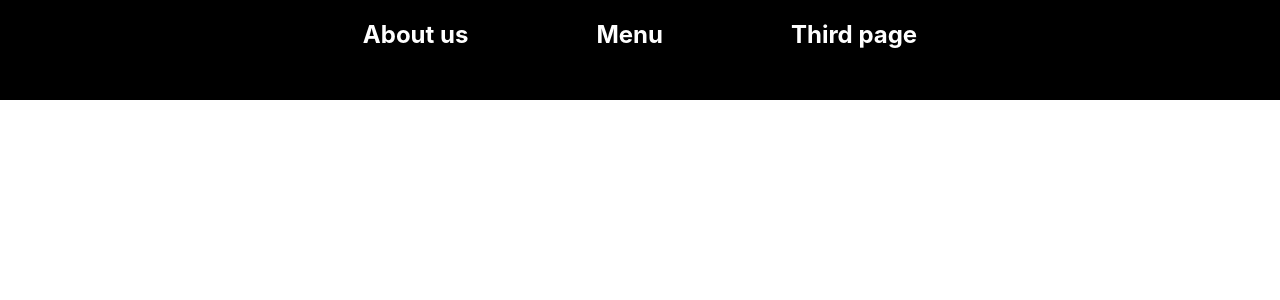
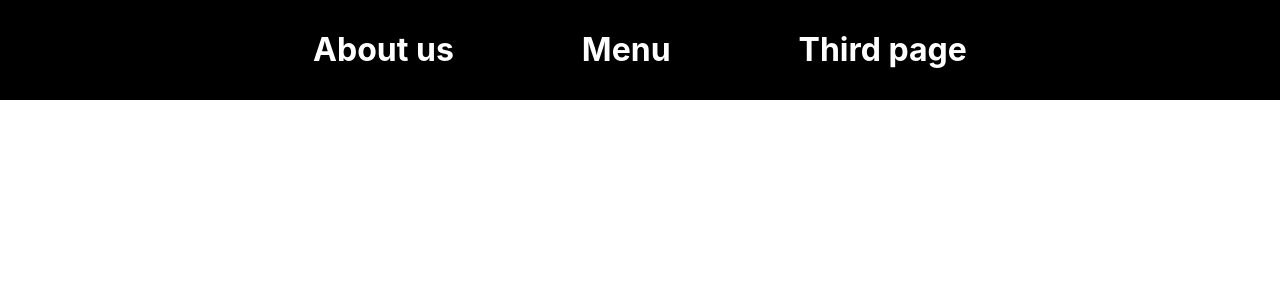
Before and after one commit to DonovanGallaway/Restaurant-template, a Svelte app: page / in a window 1280 px wide. Shown: the top 300 px of the page. Built offline with nearby package versions, Linux system fonts and the light colour scheme.

Commit message:
Nav bar almost finished

```diff
--- a/src/components/NavBar.svelte
+++ b/src/components/NavBar.svelte
@@ -6,76 +6,111 @@
 
     let burgerTruthy = false
     let rotation = 0
+    let vh = 0
+    let display
+    let position
+    let height
 
     let screenWidth = document.documentElement.clientWidth;
+
+    if(screenWidth <= 600) {
+        display = "none"
+    }  else {
+        display = "block"
+    }
 
     const burgerFunc = () => {
         if(burgerTruthy === false) {
             burgerTruthy = true
             rotation = 90
+            display = "block"
+            height = window.innerHeight - 304
+            console.log(height)
+            position = "relative"
         } else {
             burgerTruthy = false
             rotation = 0
+            display = "none"
+            height = 0
+            position = "absolute"
         }
     }
 
-    window.addEventListener("resize", () => {screenWidth = document.documentElement.clientWidth})
+    console.log(window.innerHeight)
 
-    console.log(screenWidth)
+
+
+    const resizeFunc = () => {
+        screenWidth = document.documentElement.clientWidth
+        if(screenWidth <= 600 && burgerTruthy === false) {
+            display = "none"
+            position = "absolute"
+        }  else {
+            display = "block"
+            burgerTruthy = false
+            position = "relative"
+        }
+    }
+
+    window.addEventListener("resize", resizeFunc)
 
 </script>
 
+<div id="Nav">
 <nav>
-
-    <div id="nav-items"
-     class:burger={screenWidth <= 600}
-     class:noBurger={screenWidth > 600}
-     >
-
-
-    <h1
-        class="nav-item"
-        class:hidden={screenWidth <= 600 && burgerTruthy === false}
-        class:visible={screenWidth <= 600 && burgerTruthy}
-        >About us
-    </h1>
-
-
-
-
-    <h1
-        class="nav-item"
-        class:hidden={screenWidth <= 600 && burgerTruthy === false}
-        class:visible={screenWidth <= 600 && burgerTruthy}
-        >Menu
-    </h1>
-
-
-
-
-    <h1
-        class="nav-item"
-        class:hidden={screenWidth <= 600 && burgerTruthy === false}
-        class:visible={screenWidth <= 600 && burgerTruthy}
-        >Third page
-    </h1>
 
 
 
     <div id="hamburger" class:burgerInvisible={screenWidth > 600} class:burgerVisible={screenWidth <= 600} on:click={burgerFunc}>
         <Fa icon={faBars} scale={3} style="
-        margin-top: 25px;
+        margin-top: 30px;
         transform: rotate({rotation}deg);
         color: white;
         transition: 0.5s;
         " />
     </div>
-    </div>
+
 
 
 </nav>
 
+
+<div id="nav-items"
+    style="padding-bottom: {height}px;"
+    class:extend={burgerTruthy === true}
+    class:retract={burgerTruthy === false}
+>
+
+
+<h1
+   class="nav-item"
+   style="display: {display}; position: {position}">
+   About us
+</h1>
+
+
+
+
+<h1
+   class="nav-item"
+   style="display: {display}; position: {position}">
+   Menu
+</h1>
+
+
+
+
+<h1
+   class="nav-item"
+   style="display: {display}; position: {position}">
+   Third page
+</h1>
+</div>
+
+</div>
+
 <style>
+
     nav {
         position: relative;
         top: 0;
@@ -84,67 +119,75 @@
         padding-bottom: 100px
     }
 
-    .noItems {
-        padding-bottom: 70px;
+    .extend {
+        transition: 0.5s;
+
     }
 
-    #nav-items {
-        position: absolute;
-    }
-
-    .nav-item {
-
-    }
 
     .burger {
 
     }
 
     .noBurger {
+
+    }
+
+
+    /*Character stuff*/
+
+    #nav-items {
+        position: absolute;
         display: flex;
         justify-content: center;
+        top: 0;
+        background: black;
         width: 100%;
     }
 
-    .item-container {
-        display: block;
-    }
+
+
 
     h1 {
-        margin: 20px;
-        margin-left: 5%;
-        margin-right: 5%;
+        margin: 30px 5%;
         color: white
     }
 
-    .burgerInvisible {
+
+
+    /*Burger stuff*/
+    #hamburger {
         position: absolute;
-        right: 10%;
-        opacity: 0
+        display: none
     }
 
     .burgerVisible {
-        display: block
-    }
-
-    .hidden {
-        opacity: 0
+        display: block;
+        right: 35px
     }
 
 
+
+
     @media only screen and (max-width: 600px) {
-        /*#hamburger {
+        #hamburger {
             display: block;
-            position: absolute;
             right: 10%;
         }
 
-        .nav-item {
-            display: none
+        #nav-items {
+            display: block;
+            top: 100px;
+            right: 0;
+
+            /* height: 87vh; */
+            width:20%;
+            background: black;
+            transition: 0.5s;
         }
 
-        nav {
-            padding-bottom: 70px
-        }*/
+        h1 {
+            font-size: medium;
+        }
     }
 </style>
```
